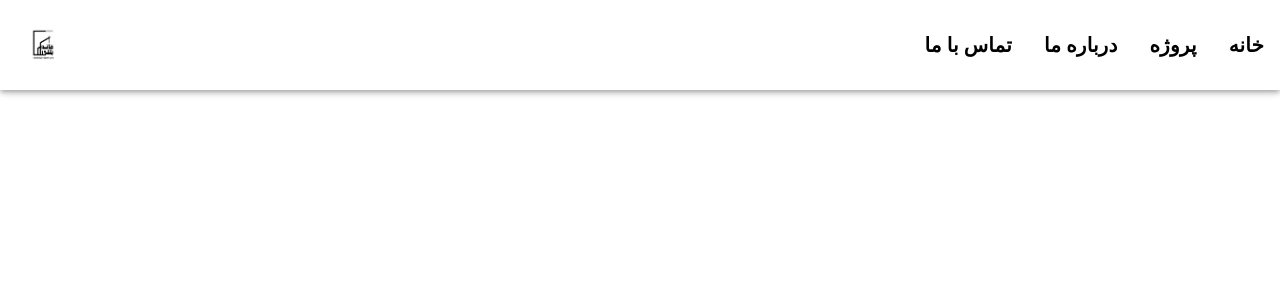
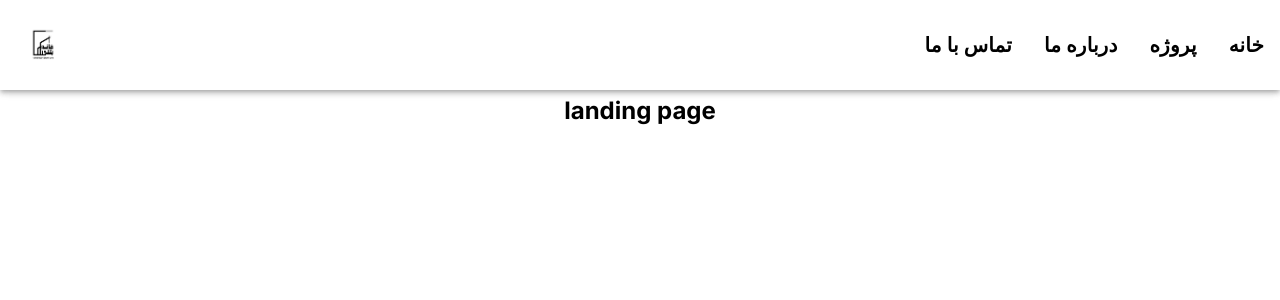
Before and after one commit to aryan-salemababdi/khanebetoni, a Next.js app: page / in a window 1280 px wide. Shown: the top 300 px of the page. Built offline with nearby package versions, Linux system fonts and the light colour scheme.

Commit message:
add:landing

```diff
--- a/components/template/LandingPage/LandingPage.tsx
+++ b/components/template/LandingPage/LandingPage.tsx
@@ -22,6 +22,9 @@ const LandingPage = () => {
       <AboutUs />
       <HowToOrder />
       <Guide /> */}
+      <h2>
+        landing page
+      </h2>
     </>
   );
 };
```
